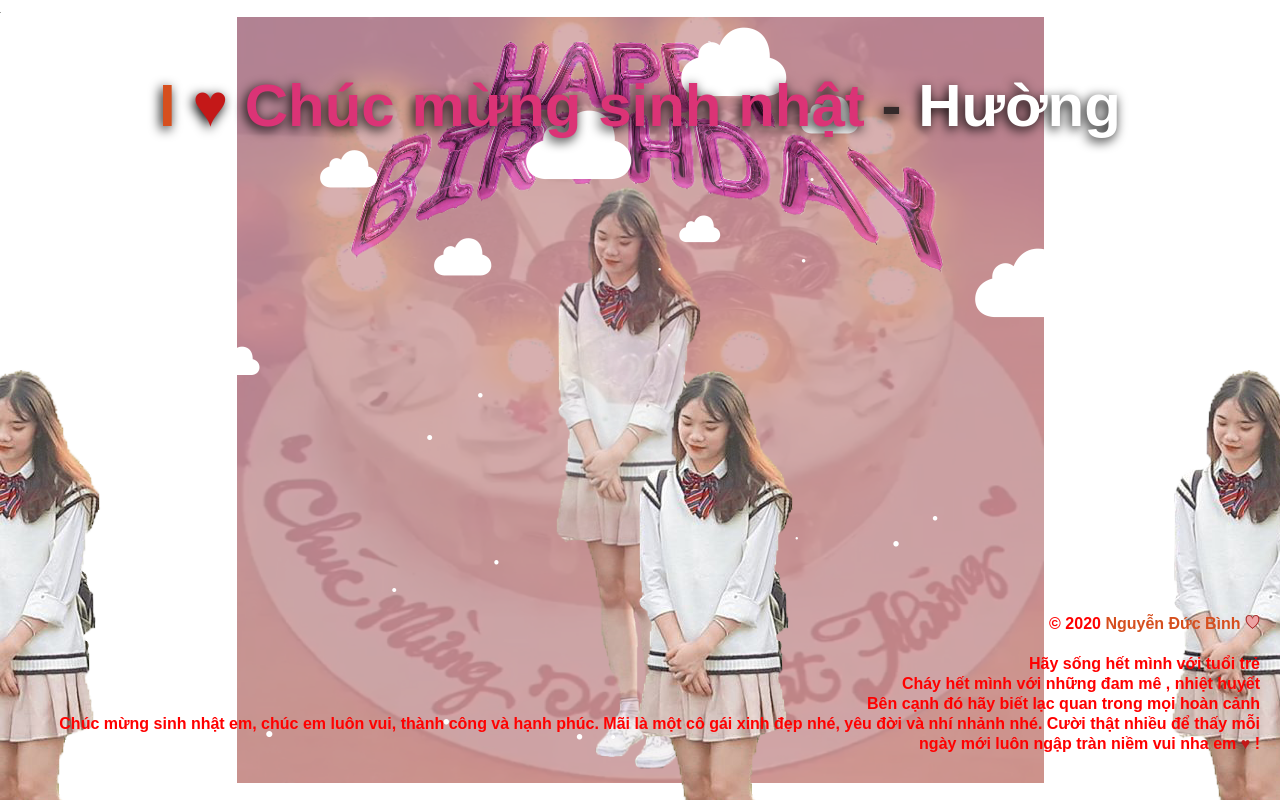
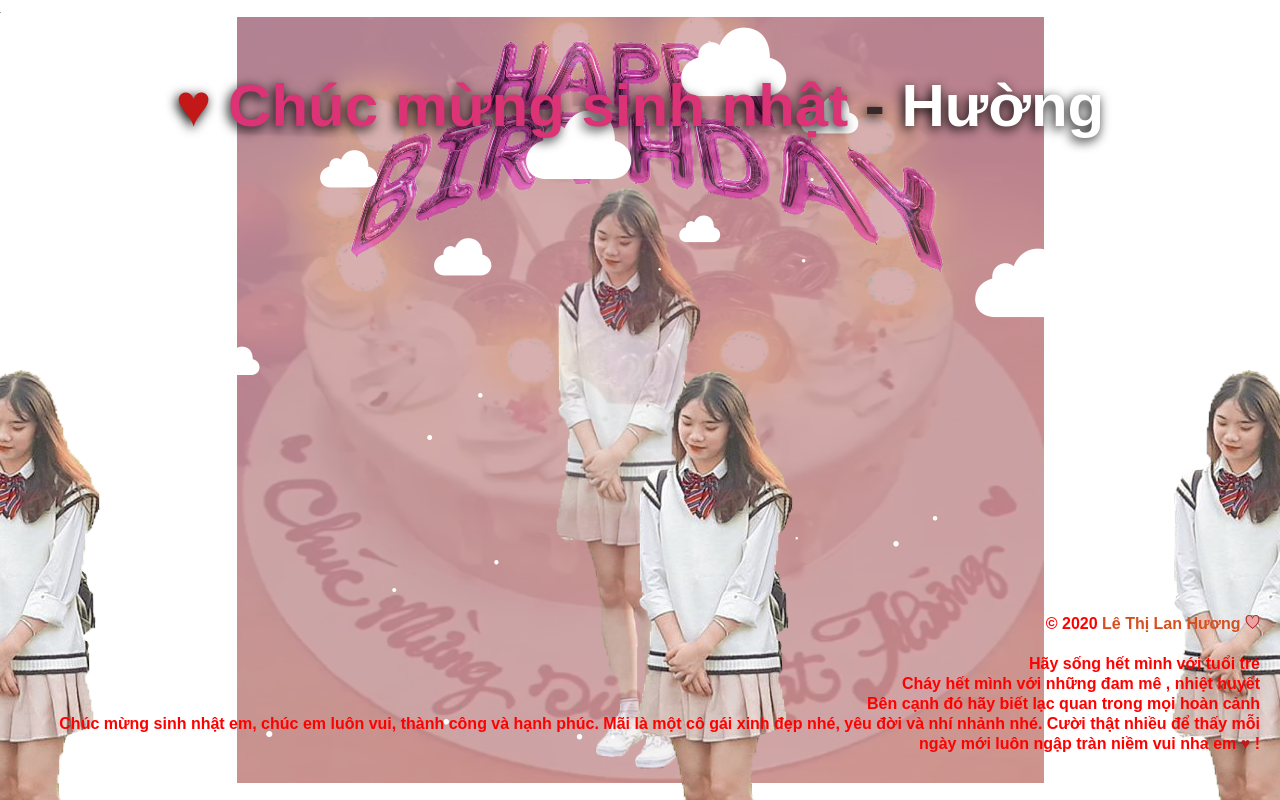
Before and after one commit to lethihuong/lethihuong.github.io, a plain HTML site: page index.html in a window 1280 px wide. Drawn offline with Linux system fonts and the light colour scheme.

Commit message:
ducbinh
up name

```diff
--- a/index.html
+++ b/index.html
@@ -67,7 +67,7 @@ Phan noi dung
     <iframe src="https://www.nhaccuatui.com/mh/auto/ncSUrovUTTZT" width="1" height="1" frameborder="0" allowfullscreen allow="autoplay"></iframe>
     <article id="cloud">
         <p>
-            <span style="color:#d64f1e;">I</span>
+            <span style="color:#d64f1e;"></span>
             <span style="color:#c41818;">♥</span>
             <span style="color:#db3376;">Chúc mừng sinh nhật</span>
             <span style="color:#342a2a;">-</span>
@@ -83,7 +83,7 @@ Phan noi dung
                 var creditsyear = new Date();
                 document.write(creditsyear.getFullYear());
             </script>
-            <a href="https://www.facebook.com/binh.dzvkl" target="_blank" style="color:#d64f1e;font-weight: bold;">Nguyễn Đức Bình</a>
+            <a href="https://www.facebook.com/binh.dzvkl" target="_blank" style="color:#d64f1e;font-weight: bold;">Lê Thị Lan Hương</a>
             <img src="images/heart.png" alt="ANH ♥ EM - CHỈ VẬY THÔI"><br /><br />
             Hãy sống hết mình với tuổi trẻ<br />
             Cháy hết mình với những đam mê , nhiệt huyết<br />
```
